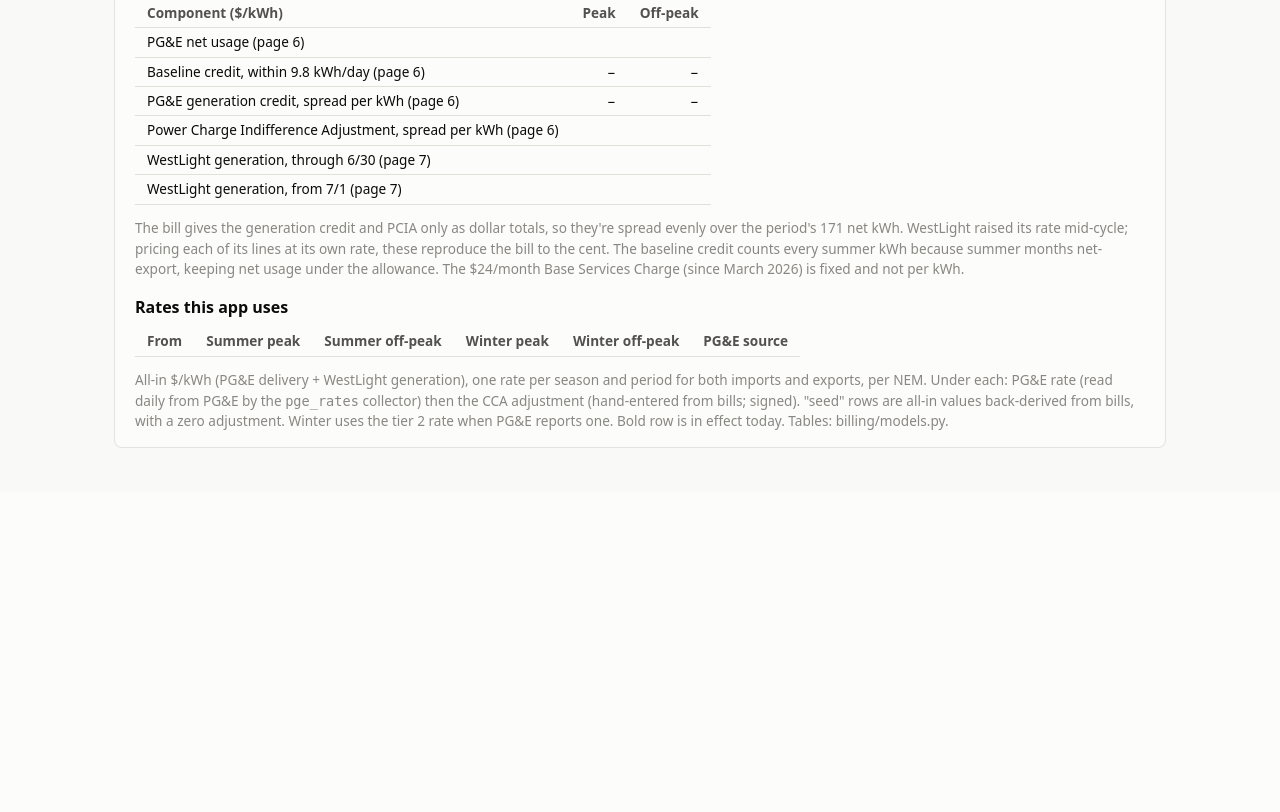
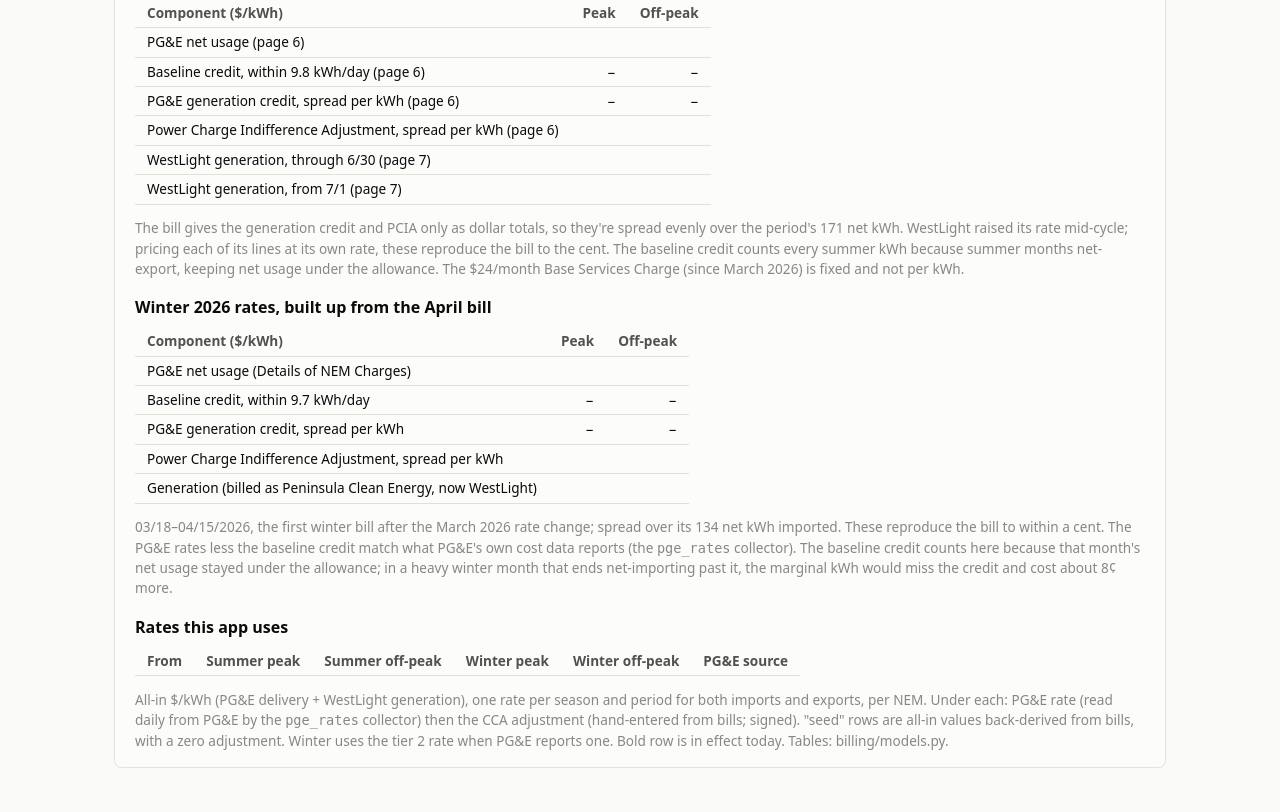
Before and after one commit to sefk/homepower, a Django app: template templates/catalog/grid.html in a window 1280 px wide. Shown: the part 1301-2113 px from the top of the page. Before the commit the page ends 1749 px from the top, so only its background shows below. Run offline with Django 5.2, Linux system fonts and the light colour scheme; the template is opened without the code that fills it, so the values that code supplies are empty; some libraries are stand-ins or nearby versions.

Commit message:
Add the winter CCA adjustment from the April 2026 bill
The first winter bill after the March 2026 rate change (03/18-04/15/2026)
fills the gap left on purpose. PG&E's side ($0.39757 / $0.36757 less the
$0.0814 baseline credit) matches the Opower winter rates exactly; adding
-generation credit + PCIA + CCA generation gives all-in winter rates of
$0.307 peak / $0.253 off-peak, reproducing the bill to within a cent.

Migration 0004 records it; the Grid card shows the winter build-up next
to summer, and the missing-adjustment warning is gone. Tests that cover
the warning now create the gap themselves.

Co-Authored-By: Claude Opus 5.5 <noreply@anthropic.com>
Claude-Session: https://claude.ai/code/session_01QVZ7GcmgrixBaeczscUmes

```diff
--- a/templates/catalog/grid.html
+++ b/templates/catalog/grid.html
@@ -118,6 +118,25 @@ summary { cursor: pointer; color: var(--ink-2); font-size: 0.9rem; }
     allowance. The $24/month Base Services Charge (since March 2026) is fixed and not per kWh.
   </p>
 
+  <h2 style="margin: 1rem 0 0.5rem">Winter 2026 rates, built up from the April bill</h2>
+  {% with b=bill_2026_04 %}
+  <table class="data">
+    <tr><th>Component ($/kWh)</th><th>Peak</th><th>Off-peak</th></tr>
+    <tr><td>PG&amp;E net usage (Details of NEM Charges)</td><td>{{ b.pge_peak|floatformat:4 }}</td><td>{{ b.pge_offpeak|floatformat:4 }}</td></tr>
+    <tr><td>Baseline credit, within 9.7 kWh/day</td><td>−{{ b.baseline_credit|floatformat:4 }}</td><td>−{{ b.baseline_credit|floatformat:4 }}</td></tr>
+    <tr><td>PG&amp;E generation credit, spread per kWh</td><td>−{{ b.generation_credit|floatformat:4 }}</td><td>−{{ b.generation_credit|floatformat:4 }}</td></tr>
+    <tr><td>Power Charge Indifference Adjustment, spread per kWh</td><td>{{ b.pcia|floatformat:4 }}</td><td>{{ b.pcia|floatformat:4 }}</td></tr>
+    <tr><td>Generation (billed as Peninsula Clean Energy, now WestLight)</td><td>{{ b.cca_peak|floatformat:4 }}</td><td>{{ b.cca_offpeak|floatformat:4 }}</td></tr>
+  </table>
+  {% endwith %}
+  <p class="small muted">
+    03/18–04/15/2026, the first winter bill after the March 2026 rate change; spread over its 134 net kWh
+    imported. These reproduce the bill to within a cent. The PG&amp;E rates less the baseline credit
+    match what PG&amp;E's own cost data reports (the <code>pge_rates</code> collector). The baseline
+    credit counts here because that month's net usage stayed under the allowance; in a heavy winter
+    month that ends net-importing past it, the marginal kWh would miss the credit and cost about 8¢ more.
+  </p>
+
   <h2 style="margin: 1rem 0 0.5rem">Rates this app uses</h2>
   {% if missing_adjustments %}
   <p class="rate-warning">
```
Also changed, not shown: billing/rates.py (+11 -0 lines), catalog/views.py (+9 -0 lines), tests/conftest.py (+11 -0 lines), tests/test_billing.py (+18 -4 lines), tests/test_grid_view.py (+2 -2 lines), tests/test_pge_rates.py (+1 -1 lines), billing/migrations/0004_winter_2026_adjustment.py (added), 1 other file.
